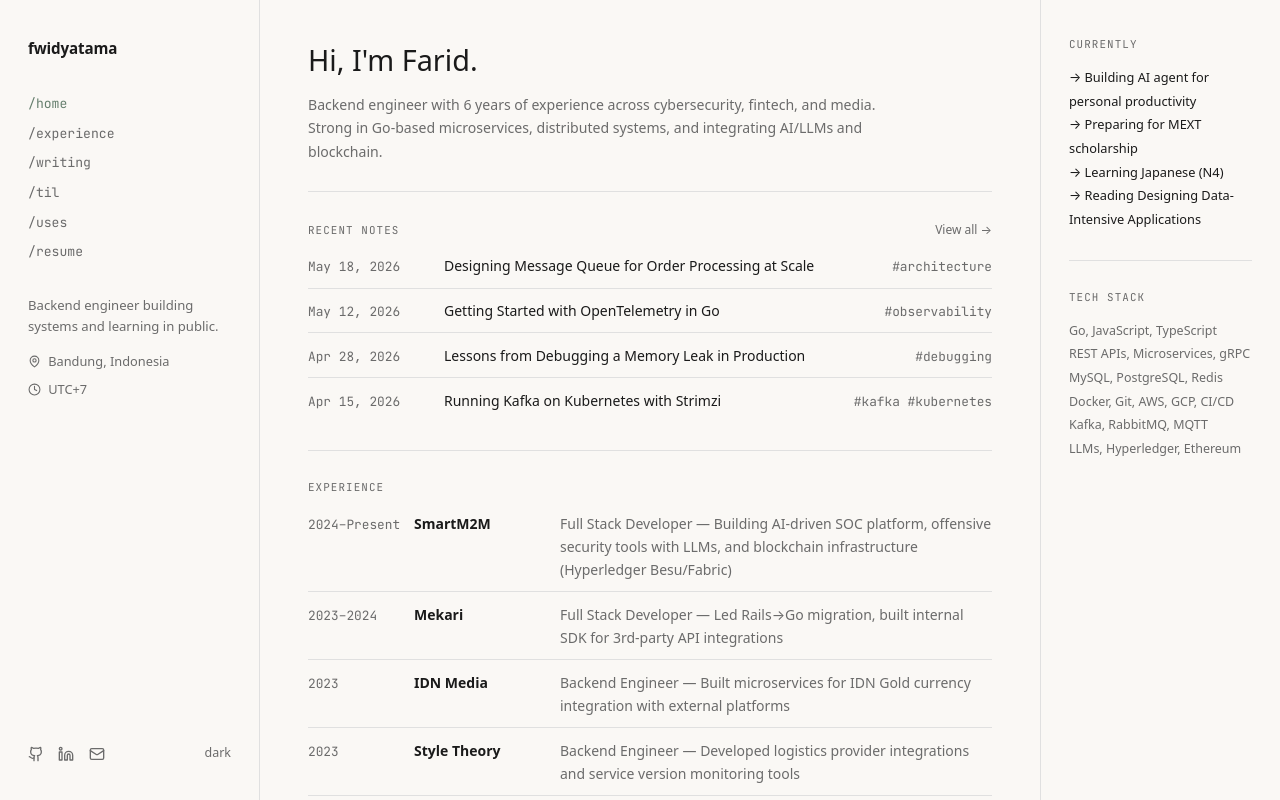
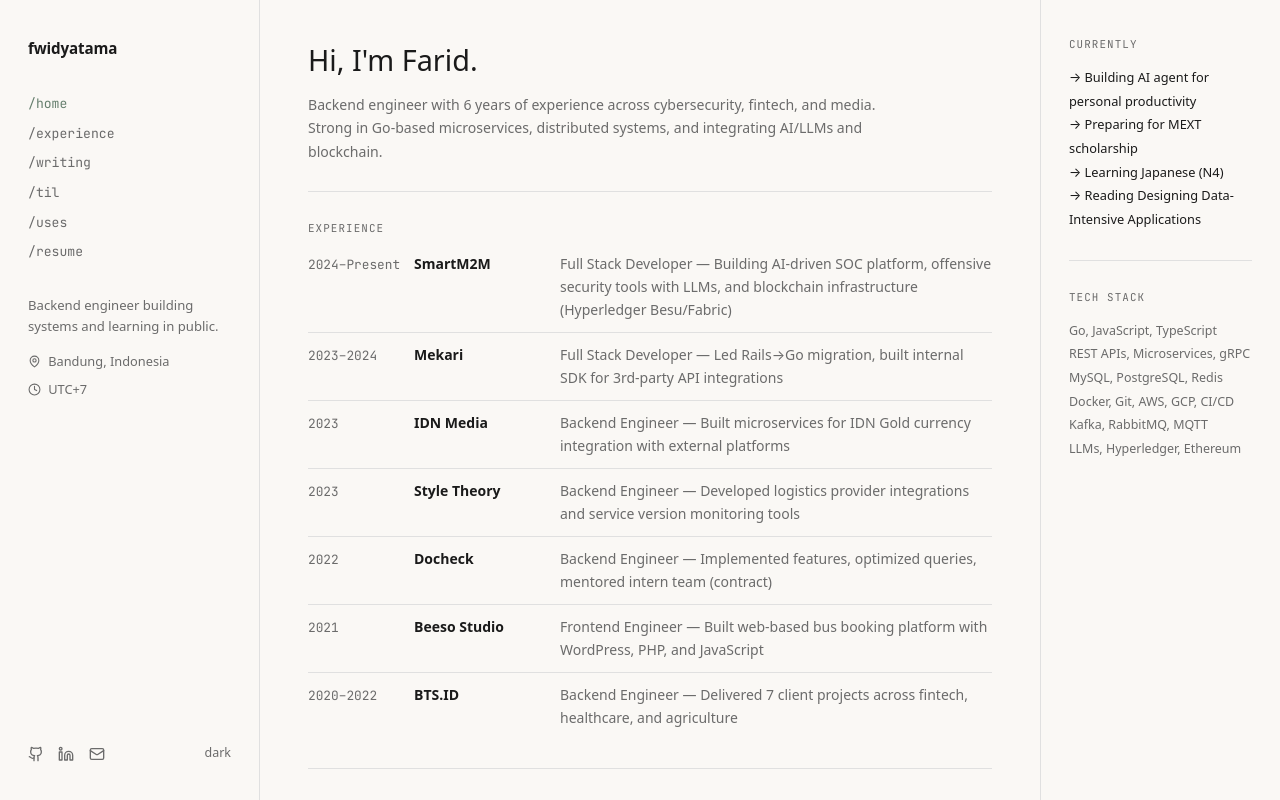
Before and after one commit to fwidyatama/fwidyatama.github.io, a React (Vite) app: page / in a window 1280 px wide. Built offline with nearby package versions, Linux system fonts and the light colour scheme; no server answers.

Commit message:
Remove Recent Notes section (dummy data)

```diff
--- a/src/components/MainContent.tsx
+++ b/src/components/MainContent.tsx
@@ -1,21 +1,12 @@
-import { Link } from 'react-router-dom'
-import { EXPERIENCE, NOTES_PREVIEW } from '../data/content'
+import { EXPERIENCE } from '../data/content'
 
 const muted = 'hsl(var(--muted-foreground))'
 const fg = 'hsl(var(--foreground))'
 
-function SectionHeader({ title, href }: { title: string; href?: string }) {
+function SectionHeader({ title }: { title: string }) {
   return (
     <div style={{ display: 'flex', justifyContent: 'space-between', alignItems: 'baseline', marginBottom: '0.25rem' }}>
       <span className="section-label" style={{ marginBottom: 0 }}>{title}</span>
-      {href && (
-        <Link to={href} style={{ fontSize: '0.75rem', color: muted, textDecoration: 'none' }}
-          onMouseEnter={e => (e.currentTarget.style.textDecoration = 'underline')}
-          onMouseLeave={e => (e.currentTarget.style.textDecoration = 'none')}
-        >
-          View all →
-        </Link>
-      )}
     </div>
   )
 }
@@ -30,20 +21,6 @@
         Backend engineer with 6 years of experience across cybersecurity, fintech, and media.
         Strong in Go-based microservices, distributed systems, and integrating AI/LLMs and blockchain.
       </p>
-
-      <hr className="divider" />
-
-      {/* Recent Notes */}
-      <SectionHeader title="Recent Notes" href="/notes" />
-      <div>
-        {NOTES_PREVIEW.map((note) => (
-          <div key={note.title} className="table-row" style={{ gridTemplateColumns: '120px 1fr auto' }}>
-            <span className="mono" style={{ color: muted, whiteSpace: 'nowrap', fontSize: '0.8rem' }}>{note.date}</span>
-            <span style={{ color: fg }}>{note.title}</span>
-            <span className="mono" style={{ color: muted, fontSize: '0.8rem' }}>{note.tags.map(t => `#${t}`).join(' ')}</span>
-          </div>
-        ))}
-      </div>
 
       <hr className="divider" />
 
```
